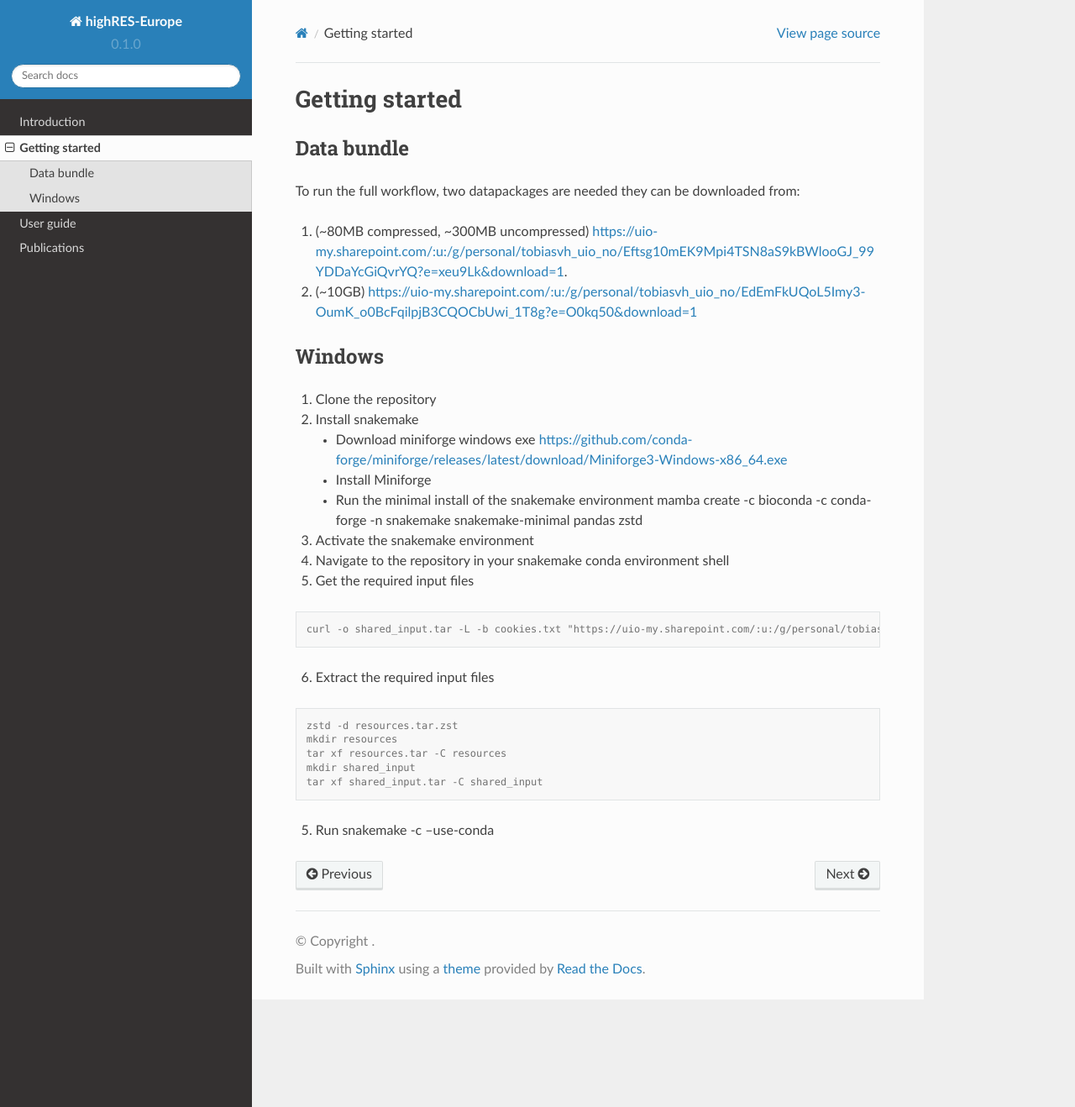
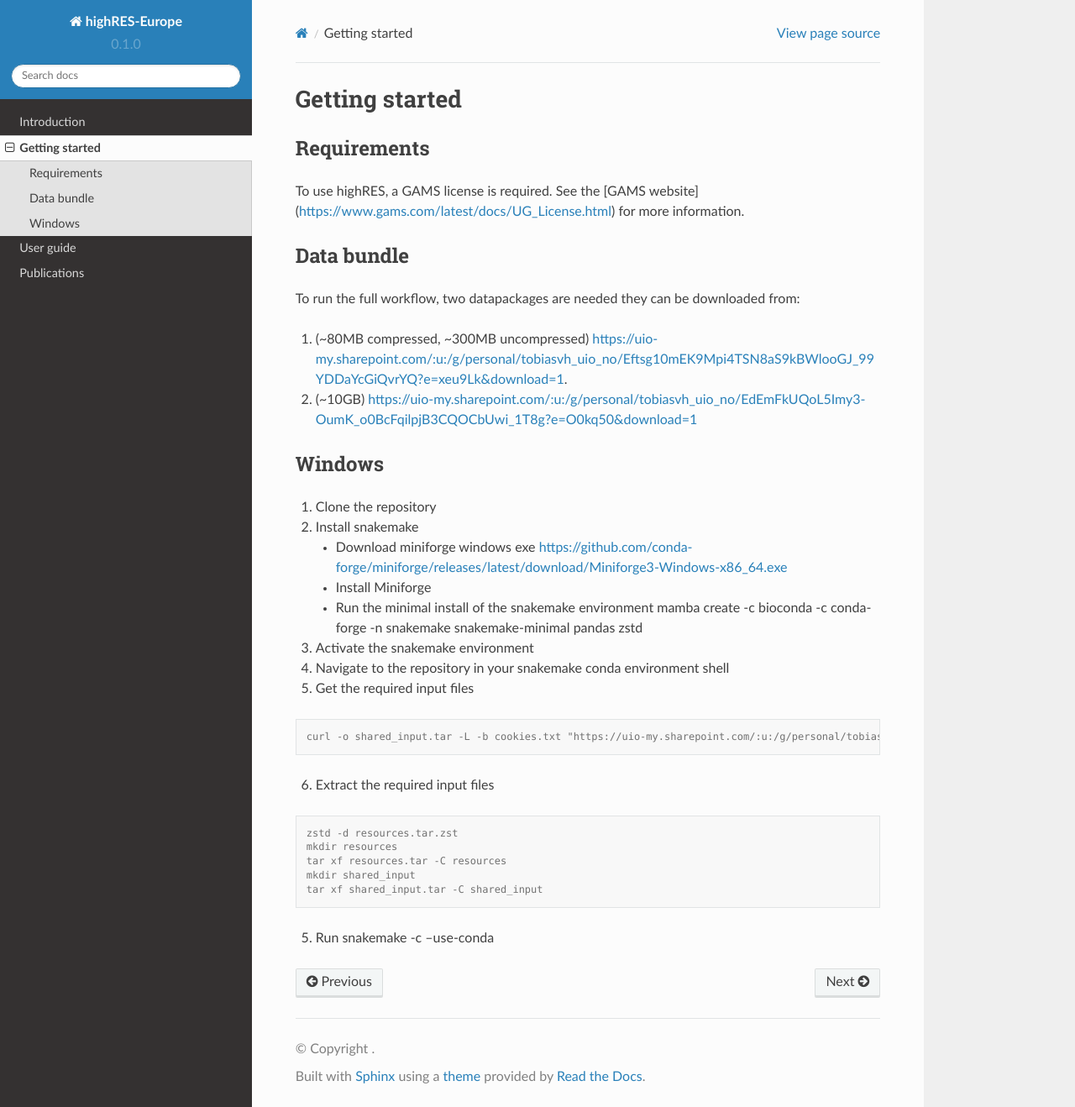
Before and after one commit to highRES-model/highRES-Europe-WF, a Sphinx documentation site: the page built from docs/source/getting_started.rst, in a window 1280 px wide and 1318 px high. Shown: the whole window at 84% size. Built offline with Sphinx 7.4.7 and the Read the Docs theme 2.0.0, drawn with Linux system fonts in a browser that asks for light colours.

Commit message:
doc trying section referencing

```diff
--- a/docs/source/getting_started.rst
+++ b/docs/source/getting_started.rst
@@ -1,5 +1,10 @@
 Getting started
 ================
+
+Requirements
+-------------
+
+To use highRES, a GAMS license is required. See the [GAMS website](https://www.gams.com/latest/docs/UG_License.html) for more information.
 
 Data bundle
 ------------
--- a/docs/source/user_guide.rst
+++ b/docs/source/user_guide.rst
@@ -63,7 +63,7 @@ Whereas **highres.gms** contains the essential variables and equations, the data
 
    $INCLUDE highres_data_input.gms
 
-Within ``highres_data_input.gms`` numerous data files are loaded, such as for the defined spatial levels (regions and zones) as well as the temporal extent, technoeconomic generation and transmission data, the demand data. These are generated through the Workflow |Workflow-label|.
+Within ``highres_data_input.gms`` numerous data files are loaded, such as for the defined spatial levels (regions and zones) as well as the temporal extent, technoeconomic generation and transmission data, the demand data. These are generated through the `workflow <#Workflow-label>`_.
 
 The files are loaded through the following code:
 
```
